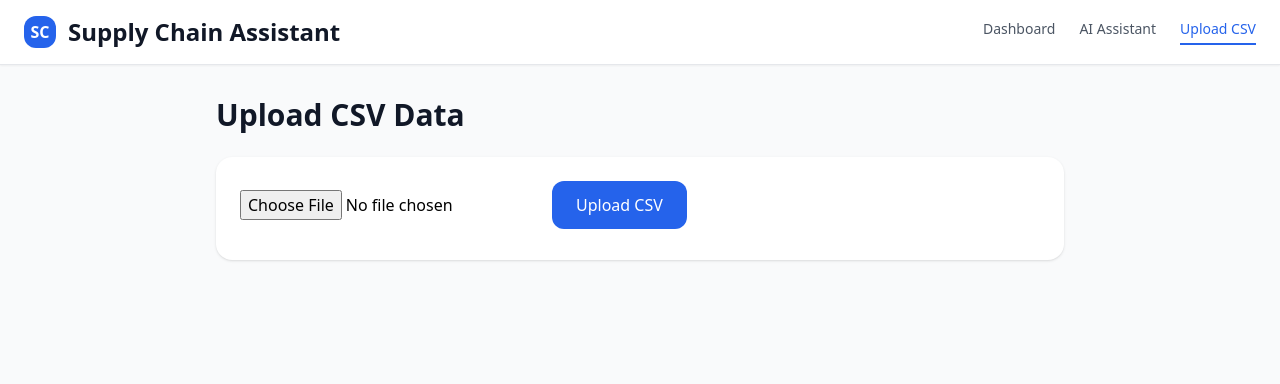
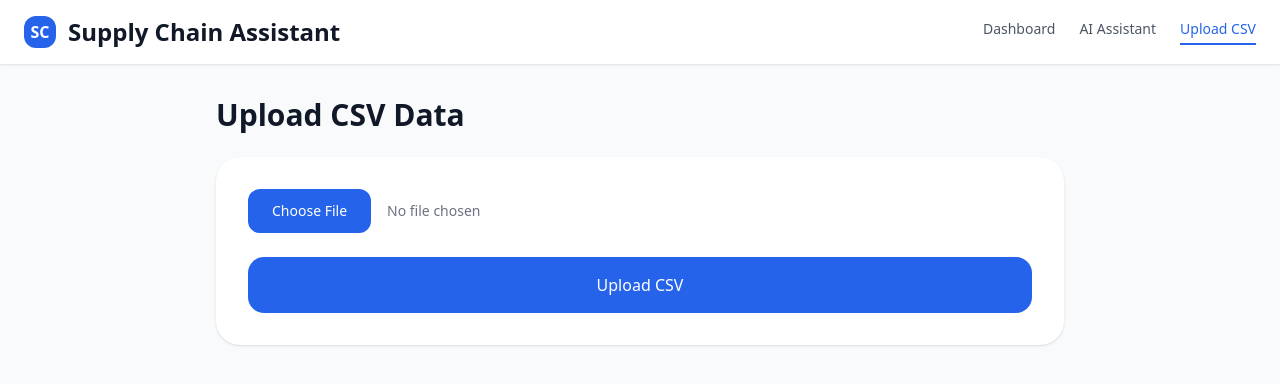
Before and after one commit to choubey-abhishek/supply_chain_assistant, a React (Vite) app in the folder frontend/: page /upload in a window 1280 px wide. Shown: the top 384 px of the page. Built offline with nearby package versions, Linux system fonts and the light colour scheme; no server answers.

Commit message:
Update FileUpload.jsx

```diff
--- a/frontend/src/components/FileUpload.jsx
+++ b/frontend/src/components/FileUpload.jsx
@@ -6,33 +6,38 @@ export default function FileUpload() {
   const [result, setResult] = useState(null)
 
   const handleUpload = async () => {
-    if (!file) return alert("Please select a file")
+    if (!file) {
+      alert("Please select a CSV file")
+      return
+    }
 
     try {
       const res = await uploadFile(file)
       setResult(res.data.summary)
+      alert("Upload successful!")
     } catch (err) {
       console.error(err)
-      alert("Upload failed")
+      alert("Upload failed. Check console.")
     }
   }
 
   return (
-    <div className="p-6 bg-white rounded-2xl shadow">
+    <div className="p-8 bg-white rounded-3xl shadow">
       <input
         type="file"
+        accept=".csv"
         onChange={(e) => setFile(e.target.files[0])}
-        className="mb-4"
+        className="block w-full text-sm text-gray-500 file:mr-4 file:py-3 file:px-6 file:rounded-xl file:border-0 file:text-sm file:font-medium file:bg-blue-600 file:text-white hover:file:bg-blue-700"
       />
       <button
         onClick={handleUpload}
-        className="bg-blue-600 text-white px-6 py-3 rounded-xl hover:bg-blue-700"
+        className="mt-6 w-full bg-blue-600 hover:bg-blue-700 text-white py-4 rounded-2xl font-medium"
       >
         Upload CSV
       </button>
 
       {result && (
-        <pre className="mt-6 bg-gray-100 p-4 rounded-xl text-sm overflow-auto">
+        <pre className="mt-8 bg-gray-100 p-6 rounded-2xl text-sm overflow-auto">
           {JSON.stringify(result, null, 2)}
         </pre>
       )}
```
